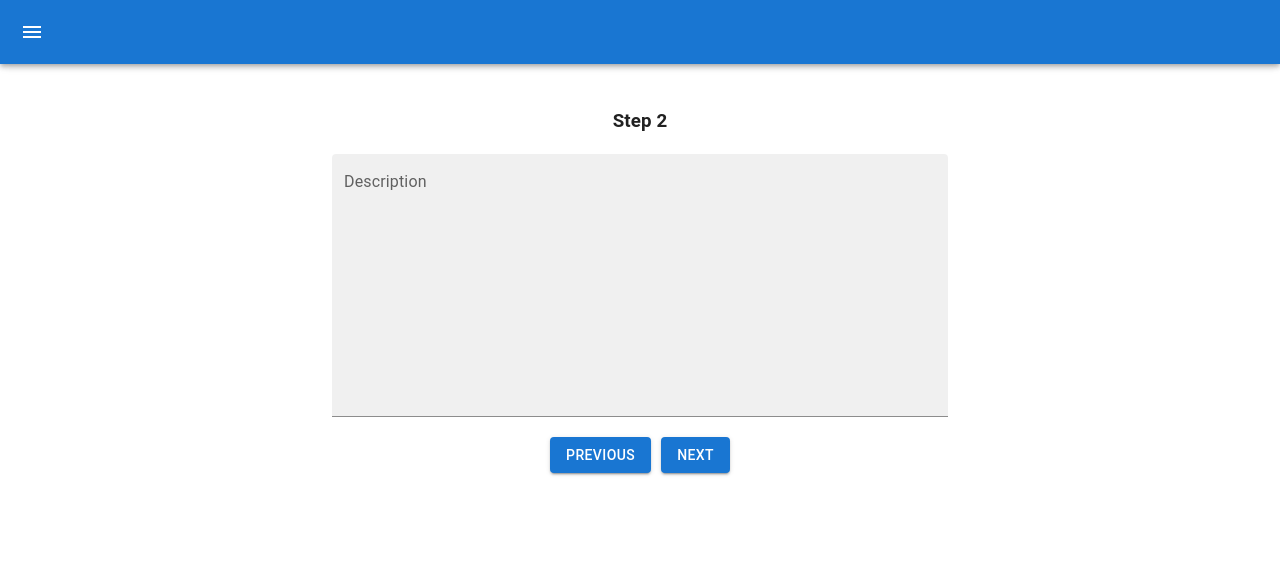
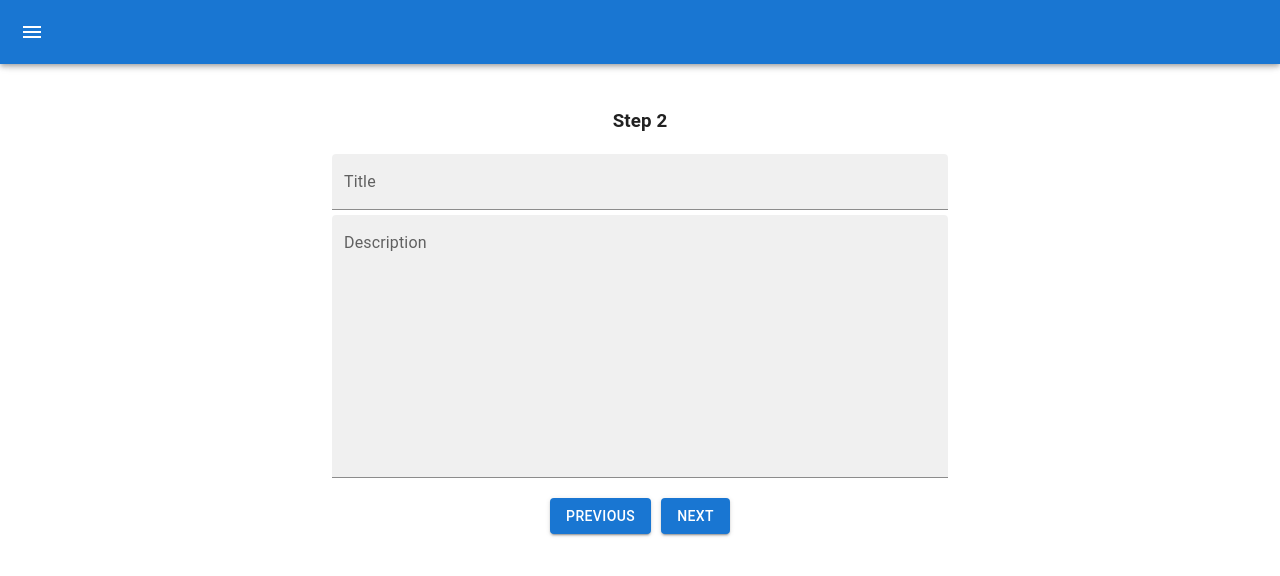
Before and after one commit to Ncp-Zg/MERN_project, a React (Create React App) app in the folder frontend/: page /admin/addproduct in a window 1280 px wide. Both pictures are taken after a click on the button "NEXT". Shown: the top 576 px of the page. Built offline with nearby package versions, Linux system fonts and the light colour scheme.

Commit message:
getting form data in frontend

```diff
--- a/frontend/src/components/AddProduct/Step1.tsx
+++ b/frontend/src/components/AddProduct/Step1.tsx
@@ -4,8 +4,14 @@ import React, { Dispatch, FunctionComponent, SetStateAction, useEffect, useRef,
 
 export interface form {
     formdata: {
-      category:string;
+      category:string
       description:string
+      stock:string
+      cost:string
+      title:string
+      seller:string
+      img:Array<any>
+
     };
     setFormData: Dispatch<SetStateAction<any>>
   }
@@ -31,6 +37,7 @@ console.log(JSON.parse(localStorage.getItem("previewData") || '{}'))
 
     useEffect(() => {
       console.log("render")
+      setFormData({...formdata,img:preview})
 
     }, [preview.length]);
 
--- a/frontend/src/components/AddProduct/Step2.tsx
+++ b/frontend/src/components/AddProduct/Step2.tsx
@@ -19,6 +19,15 @@ const Step2: FunctionComponent<form> = (props) => {
       }}
     >
       <TextField
+          id="filled-textarea"
+          label="Title"
+          placeholder=""
+          multiline
+          variant="filled"
+          sx={{ width: "50%",marginBottom:"5px" }}
+          onChange={(e)=>setFormData({...formdata,title:e.target.value})}
+        />
+      <TextField
         id="filled-multiline-static"
         label="Description"
         multiline
@@ -27,6 +36,7 @@ const Step2: FunctionComponent<form> = (props) => {
         variant="filled"
         sx={{ width: "50%" }}
         onChange={handleChange}
+
       />
     </div>
   );
--- a/frontend/src/components/AddProduct/Step3.tsx
+++ b/frontend/src/components/AddProduct/Step3.tsx
@@ -21,7 +21,26 @@ const Step3 : FunctionComponent<form> = (props) => {
           placeholder=""
           multiline
           variant="filled"
+          sx={{ width: "50%",marginBottom:"5px" }}
+          onChange={(e)=>setFormData({...formdata,stock:e.target.value.toString()})}
+        />
+        <TextField
+          id="filled-textarea"
+          label="Seller"
+          placeholder=""
+          multiline
+          variant="filled"
+          sx={{ width: "50%",marginBottom:"5px" }}
+          onChange={(e)=>setFormData({...formdata,seller:e.target.value})}
+        />
+        <TextField
+          id="filled-textarea"
+          label="Cost"
+          placeholder=""
+          multiline
+          variant="filled"
           sx={{ width: "50%" }}
+          onChange={(e)=>setFormData({...formdata,cost:e.target.value.toString()})}
         />
 
     </div>
--- a/frontend/src/pages/AdminPanel/AddProduct.tsx
+++ b/frontend/src/pages/AdminPanel/AddProduct.tsx
@@ -12,8 +12,16 @@ const AddProduct = () => {
 
     const [page, setPage] = useState(0);
     const [formData, setFormData] = useState({
-      category: "",
-      description: "",
+
+        category:"",
+        description:"",
+        stock:"",
+        cost:"",
+        title:"",
+        seller:"",
+        img:[]
+
+
 
     });
 
```
Also changed, not shown: 1 other file (tests, documents, lock files or other folders).
